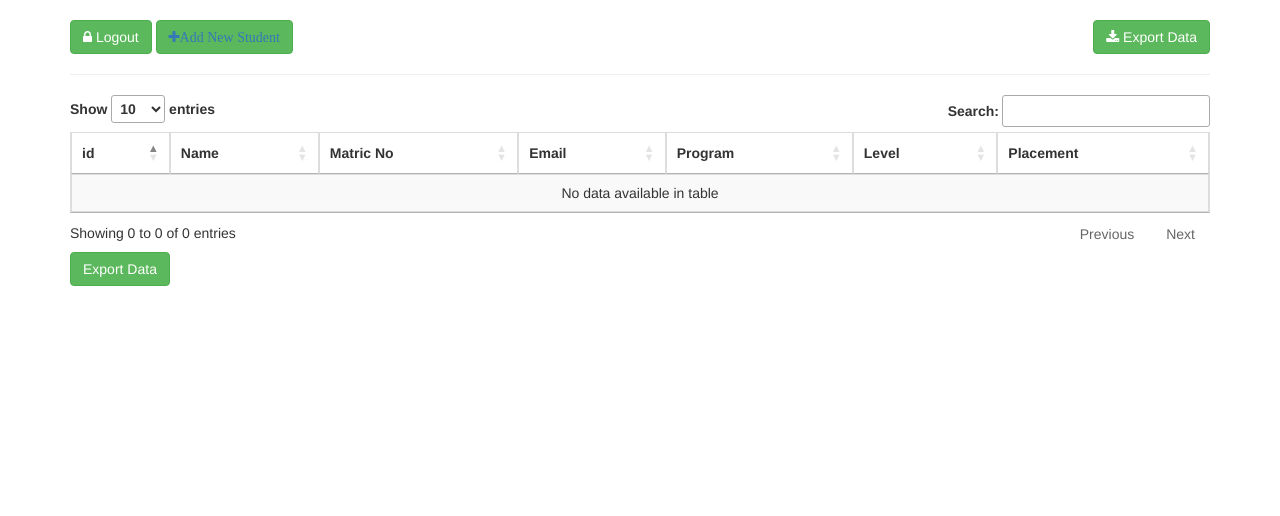
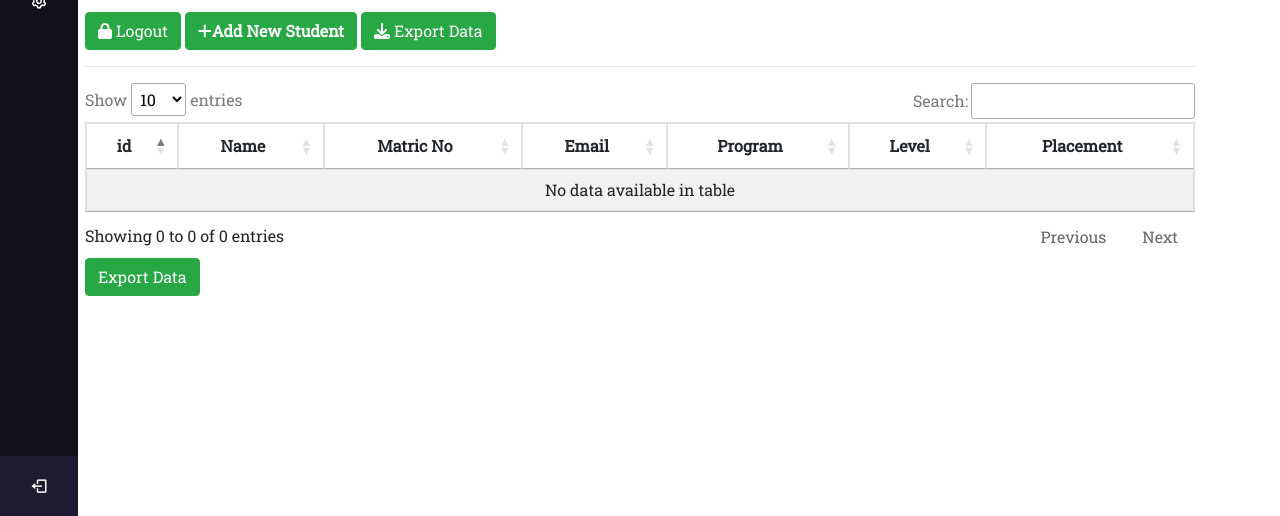
Before and after one commit to H4LV3D/Workstudy, a PHP site: page /admin-back.php in a window 1280 px wide. Shown: the part 284-800 px from the top of the page. Run offline with PHP 8.4, Linux system fonts and the light colour scheme; the visitor is signed in with stand-in values (Sample User, id 1); data that the repository does not hold is empty; a stand-in replaces the project's code that opens the database connection; some libraries are stand-ins or nearby versions.

Commit message:
update activity.php, admin-back.php, index.php and settings.php

```diff
--- a/admin-back.php
+++ b/admin-back.php
@@ -14,29 +14,94 @@ $added = false;
 
 ?>
 
-
-
-
-
-
-
 <!DOCTYPE html>
 <html>
+
 <head>
-	<title>Student Crud Operation</title>
+
     <meta charset="utf-8">
     <meta name="viewport" content="width=device-width, initial-scale=1">
-    <link rel="stylesheet" href="https://maxcdn.bootstrapcdn.com/bootstrap/3.4.1/css/bootstrap.min.css">
 
-    <link rel="stylesheet" href="https://cdnjs.cloudflare.com/ajax/libs/font-awesome/4.7.0/css/font-awesome.min.css">
+    <!-- <link rel="stylesheet" href="https://cdnjs.cloudflare.com/ajax/libs/font-awesome/4.7.0/css/font-awesome.min.css"> -->
     <link rel="stylesheet" href="//cdn.datatables.net/1.10.20/css/jquery.dataTables.min.css">
     <script src="https://ajax.googleapis.com/ajax/libs/jquery/3.5.1/jquery.min.js"></script>
     <script src="https://maxcdn.bootstrapcdn.com/bootstrap/3.4.1/js/bootstrap.min.js"></script>
+
+    <title> Work Study | Admin Dashboard</title>
+    <link href='https://unpkg.com/boxicons@2.0.7/css/boxicons.min.css' rel='stylesheet'>
+    <link rel="stylesheet" href="https://stackpath.bootstrapcdn.com/bootstrap/4.3.1/css/bootstrap.min.css"
+        integrity="sha384-ggOyR0iXCbMQv3Xipma34MD+dH/1fQ784/j6cY/iJTQUOhcWr7x9JvoRxT2MZw1T" crossorigin="anonymous">
+    <script src="https://code.jquery.com/jquery-3.5.1.min.js"></script>
+    <script src="https://cdnjs.cloudflare.com/ajax/libs/popper.js/1.11.0/umd/popper.min.js"
+        integrity="sha384-b/U6ypiBEHpOf/4+1nzFpr53nxSS+GLCkfwBdFNTxtclqqenISfwAzpKaMNFNmj4" crossorigin="anonymous">
+    </script>
+    <script src="https://stackpath.bootstrapcdn.com/bootstrap/4.3.1/js/bootstrap.min.js"
+        integrity="sha384-JjSmVgyd0p3pXB1rRibZUAYoIIy6OrQ6VrjIEaFf/nJGzIxFDsf4x0xIM+B07jRM" crossorigin="anonymous">
+    </script>
+    <link rel="stylesheet" href="/assets/css/side.css">
+    <script src="https://kit.fontawesome.com/2029614d15.js" crossorigin="anonymous"></script>
 </head>
+
 <body>
 
+    <div class="d-none d-md-block sidebar">
+        <div class="logo-details">
+            <i class='bx bxl-c-plus-plus icon'></i>
+            <div class="logo_name">Work Study</div>
+            <i class='bx bx-menu' id="btn"></i>
+        </div>
+        <ul class="nav-list">
+            <li>
+                <a href="index.php">
+                    <i class='bx bx-grid-alt'></i>
+                    <span class="links_name">Student Info</span>
+                </a>
+                <span class="tooltip">Dashboard</span>
+            </li>
+            <li>
+                <a href="activity.php">
+                    <i class='bx bxs-calendar'></i>
+                    <span class="links_name">Attendance Records</span>
+                </a>
+                <span class="tooltip">Activity</span>
+            </li>
+            <li>
+                <a href="attendance.php">
+                    <i class='bx bx-pencil'></i>
+                    <span class="links_name">Attendance</span>
+                </a>
+                <span class="tooltip">Attendance</span>
+            </li>
+            <li>
+                <a href="settings.php">
+                    <i class='bx bx-cog'></i>
+                    <span class="links_name">Setting</span>
+                </a>
+                <span class="tooltip">Setting</span>
+            </li>
+            <li class="profile">
+                <div class="profile-details">
+                    <!-- <img src="/assets/images/profile.jpg"> -->
+                    <i class="fas fa-user-circle fa-3x fa-fw"></i>
+                    <div class="name_job">
+                        <div class="name">
+                            <?php echo $row['Other_Name']; ?>
+                        </div>
+                        <div class="job">
+                            <?php echo $row['Level'] . " " . "Level"; ?>
+                        </div>
+                    </div>
+                </div>
+                <a href="logout.php"><i class='bx bx-log-out' id="log_out"></i></a>
+            </li>
+        </ul>
+    </div>
+
     <div class="container">
-<a href="https://lexacademy.in" target="_blank"><img src="https://lexacademy.in/wp-content/uploads/2021/07/lex-academy-online-learning-platform-1.png" alt="" width="350px" ></a><br><hr>
+        <a href="https://lexacademy.in" target="_blank"><img
+                src="https://lexacademy.in/wp-content/uploads/2021/07/lex-academy-online-learning-platform-1.png" alt=""
+                width="350px"></a><br>
+        <hr>
 
         <!-- adding alert notification  -->
         <?php
@@ -50,14 +115,11 @@ $added = false;
 
 ?>
 
-
-
-
-
         <a href="logout.php" class="btn btn-success"><i class="fa fa-lock"></i> Logout</a>
         <button class="btn btn-success" type="button" data-toggle="modal" data-target="#myModal">
             <!-- <a href="addstudent.php" class="fa fa-plus"></a> Add New Student -->
-  <a href="addstudent.php" class="fa fa-plus">Add New Student</a>
+            <a href="addstudent.php" class="fa fa-plus text-decoration-none text-white"><span>Add New Student</span>
+            </a>
 
         </button>
         <a href="export.php" class="btn btn-success pull-right"><i class="fa fa-download"></i> Export Data</a>
@@ -118,11 +180,12 @@ $added = false;
 
     <script src="//cdn.datatables.net/1.10.20/js/jquery.dataTables.min.js"></script>
     <script>
-    $(document).ready(function () {
+    $(document).ready(function() {
         $('#myTable').DataTable();
 
     });
     </script>
 
 </body>
+
 </html>
--- a/index.php
+++ b/index.php
@@ -135,6 +135,7 @@ $row = mysqli_fetch_array($result);
         <div class="min-vh-100 py-5 mx-auto col-md-12 col-12">
             <div class="row mx-1 mx-sm-3 pb-5xp">
                 <div class="col-12 bg-white shadow rounded p-4 p-md-5">
+                    <small style="color: #996399;" class="text-center">Work-study Portal</small>
                     <h3 class="text-center">Work-study Profile</h1>
                         <div class="col-12 d-flex flex-md-row flex-column mt-5">
                             <div class="col-12 col-md-4 col-lg-3 text-center">
--- a/settings.php
+++ b/settings.php
@@ -166,6 +166,7 @@
         <div class="col-12 min-vh-100 mx-auto">
             <div class="container">
                 <div class="page-header">
+                <small style="color: #996399;" class="text-center">Work-study Portal</small>
                     <h3>Hi
                         <b>
                             <?php echo htmlspecialchars($_SESSION["username"]); ?>,
```
Lines whose indentation alone changed are shown as unchanged.
